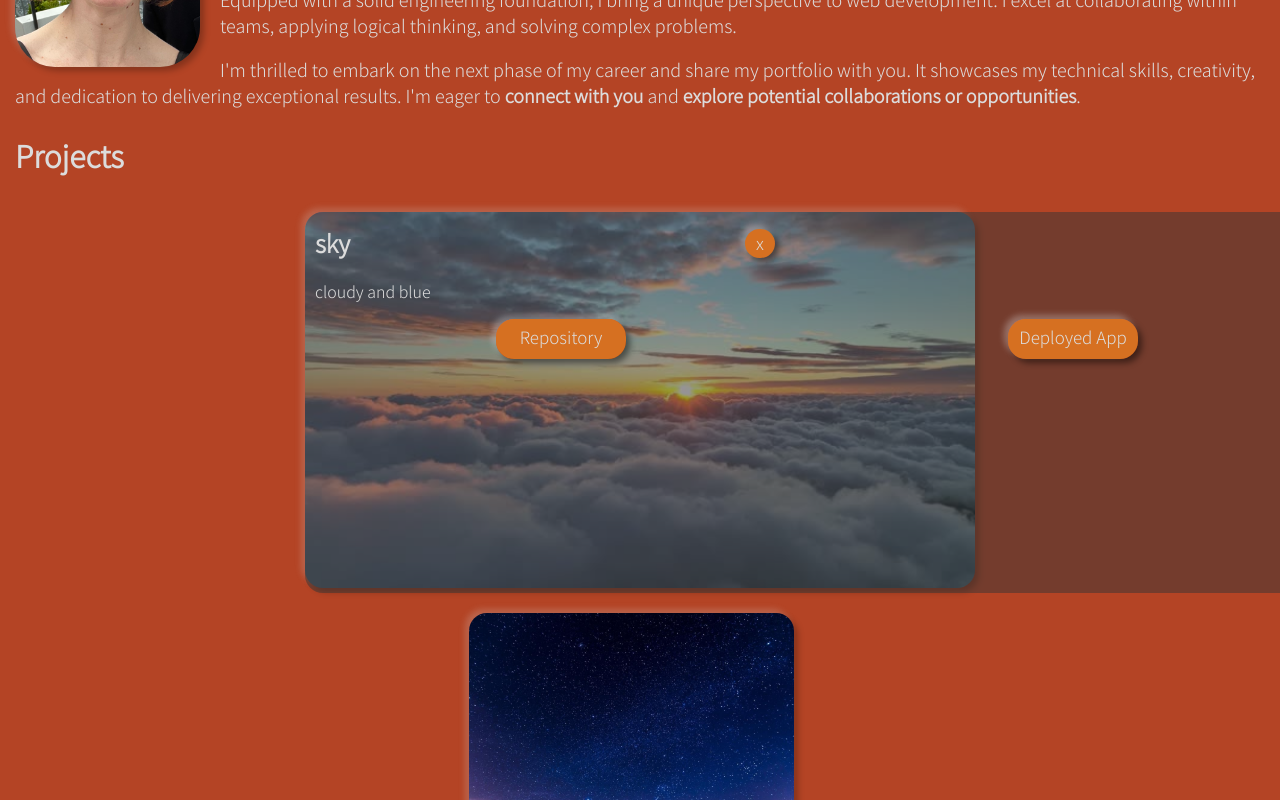
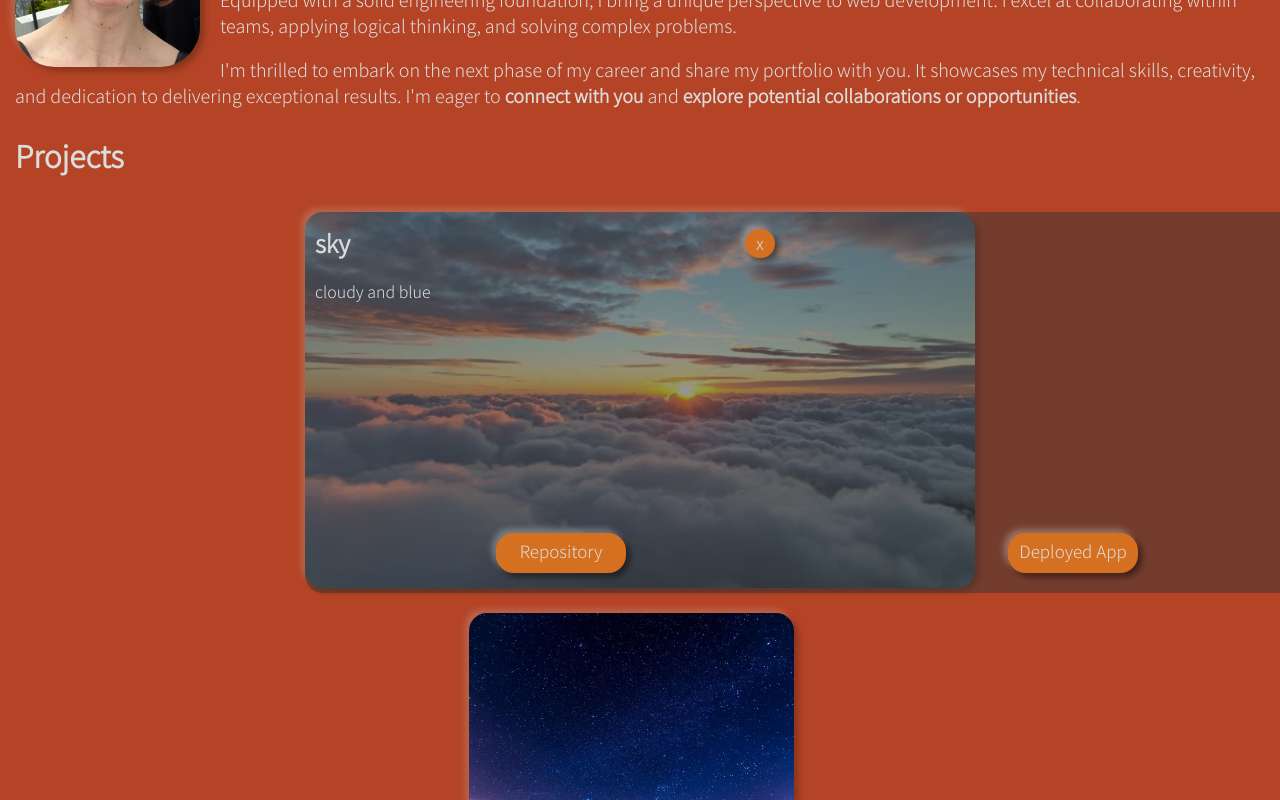
Before and after one commit to lparr30/portfolio, a React (Create React App) app: page / in a window 1280 px wide. Both pictures are taken after a click on the picture 640 px from the left and 1380 px from the top of the page. Shown: the part 980-1780 px from the top of the page. Built offline with nearby package versions, Linux system fonts and the light colour scheme.

Commit message:
buttons for overlay styled

```diff
--- a/src/App.css
+++ b/src/App.css
@@ -115,6 +115,19 @@ p.buttons:hover {
   width: 80vw;
   height: 100%;
   border-radius: var(--corners);
+  display: flex;
+  flex-direction: column;
+  justify-content: space-between;
+}
+
+.overlay-top {
+  background-color: rgba(54, 54, 54, 0);
+
+}
+
+.overlay-bottom {
+  padding: 20px 0;
+  background-color: rgba(54, 54, 54, 0);
 }
 
 .overlay-title {
--- a/src/components/projectSection/CardInfo.js
+++ b/src/components/projectSection/CardInfo.js
@@ -20,7 +20,7 @@ const cardInfo = [
     {
         picName: 'beach',
         title: 'beach',
-        description: 'nighttime very dark',
+        description: 'sand everywhere',
         image: beach,
         alt: 'beach'
     }
--- a/src/components/projectSection/Overlay.jsx
+++ b/src/components/projectSection/Overlay.jsx
@@ -19,12 +19,17 @@ function Overlay({ isClicked, setIsClicked, title, description }) {
         <>
         {isClicked && (
             <div className='overlay'>
+                <div className='overlay-top'>
                     <p className='closeOverlay' onClick={() => setIsClicked(false)}>x</p>
                     <h2 className='overlay-title'>{title}</h2>
                     <p className='overlay-text'>{description}</p>
+
+                </div>
+                <div className="overlay-bottom">
                     <div className='overlayButtons'>
                         <a href="http://www.google.com" target="_blank"><p className='repo'>Repository</p></a>
                         <a href="http://www.google.com" target="_blank"><p className='deployApp'>Deployed App</p></a>
+                    </div>
                 </div>
             </div>
         )}
```
Lines whose indentation alone changed are shown as unchanged.
